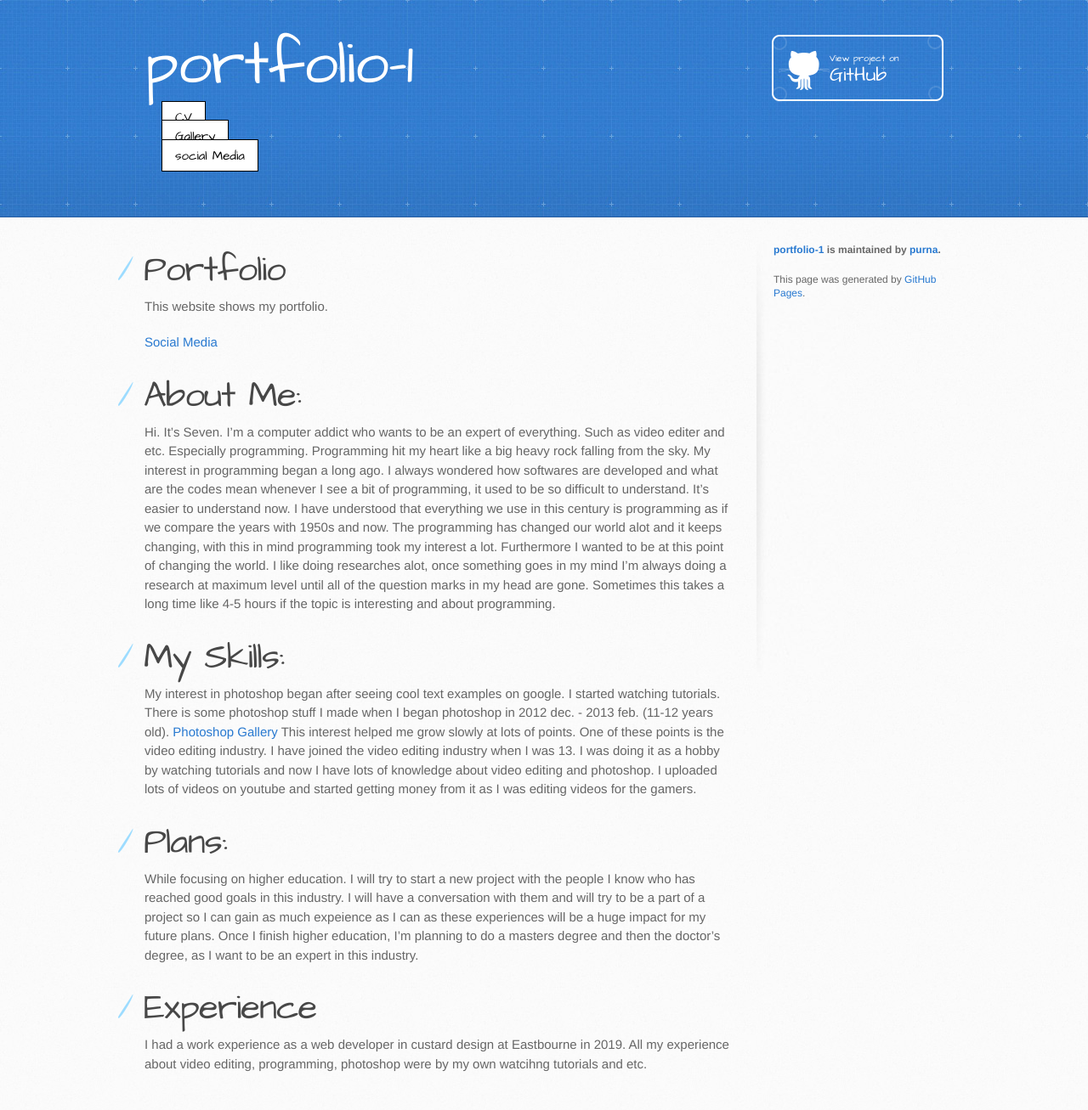
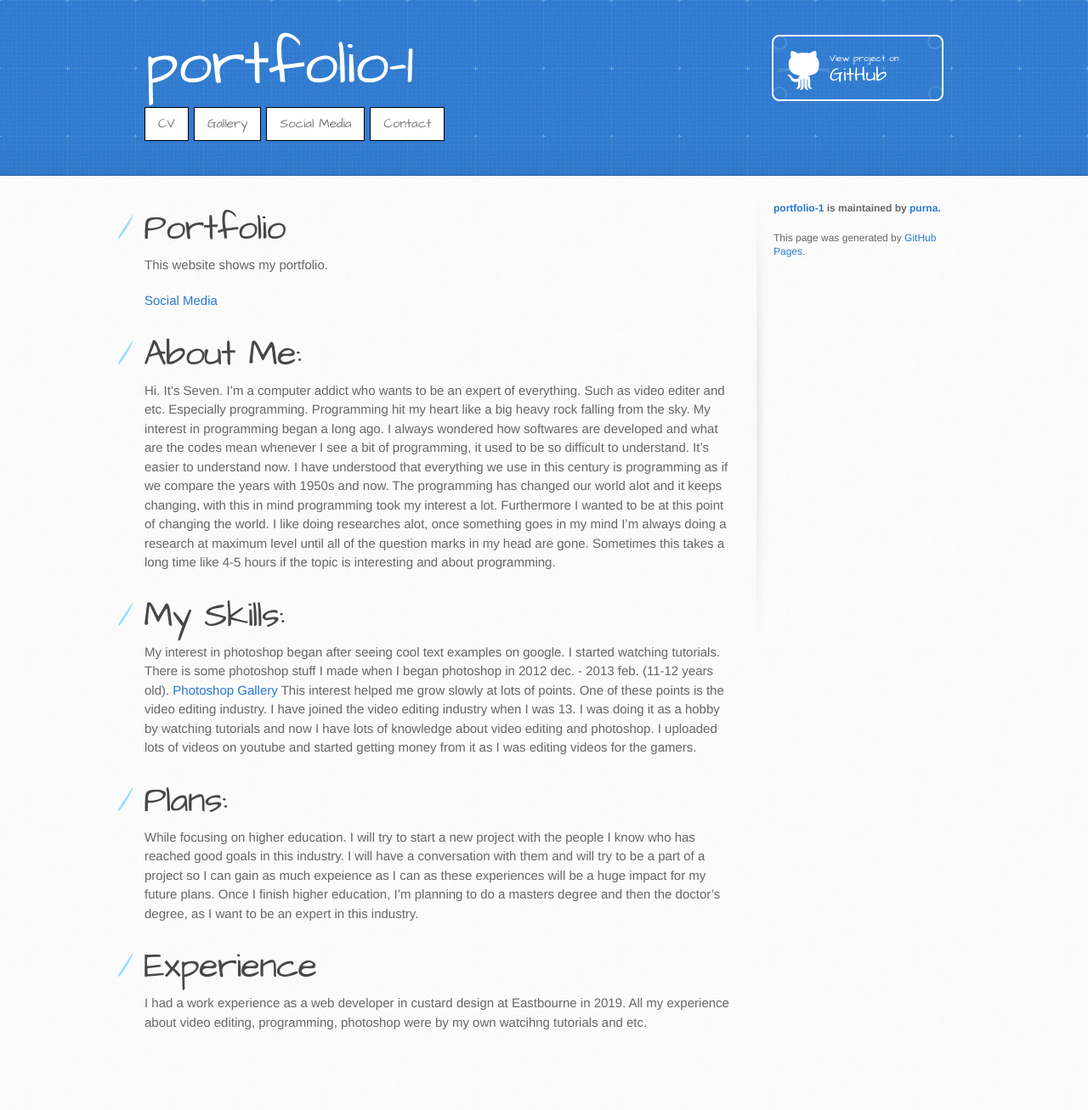
Before and after one commit to purna/portfolio-1, a Jekyll site: the page built from index.md, in a window 1280 px wide. Shown: the whole page at 85% size. Built offline with Jekyll 4.4.1, drawn with Linux system fonts in a browser that asks for light colours; nearby versions of some CDN libraries; our own code applies the rules of GitHub Pages for plain Markdown files; the repository's description, which GitHub fills in, is left out; after the commit the page ends 1258 px from its top, so only the background shows below that.

Commit message:
Update nav.html

```diff
--- a/_includes/nav.html
+++ b/_includes/nav.html
@@ -1,13 +1,9 @@
-<nav>
-<ul>
-  <li>
-    <a href="cv.html">CV</a>
-    </li>
-    <li>
-    <a href="gallery.html">Gallery</a>
-    </li>
-    <li>
-    <a href="social.html">social Media</a>
-    </li>
-   </ul>
+<nav class="pure-menu pure-menu-horizontal">
+
+    <ul class="pure-menu-list">
+        <li class="pure-menu-item"><a href="cv.html" class="pure-menu-link">CV</a></li>
+        <li class="pure-menu-item"><a href="gallery.html" class="pure-menu-link">Gallery</a></li>
+        <li class="pure-menu-item"><a href="social.html" class="pure-menu-link">Social Media</a></li>
+       <li class="pure-menu-item"><a href="contact.html" class="pure-menu-link">Contact</a></li>
+    </ul>
 </nav>
```
